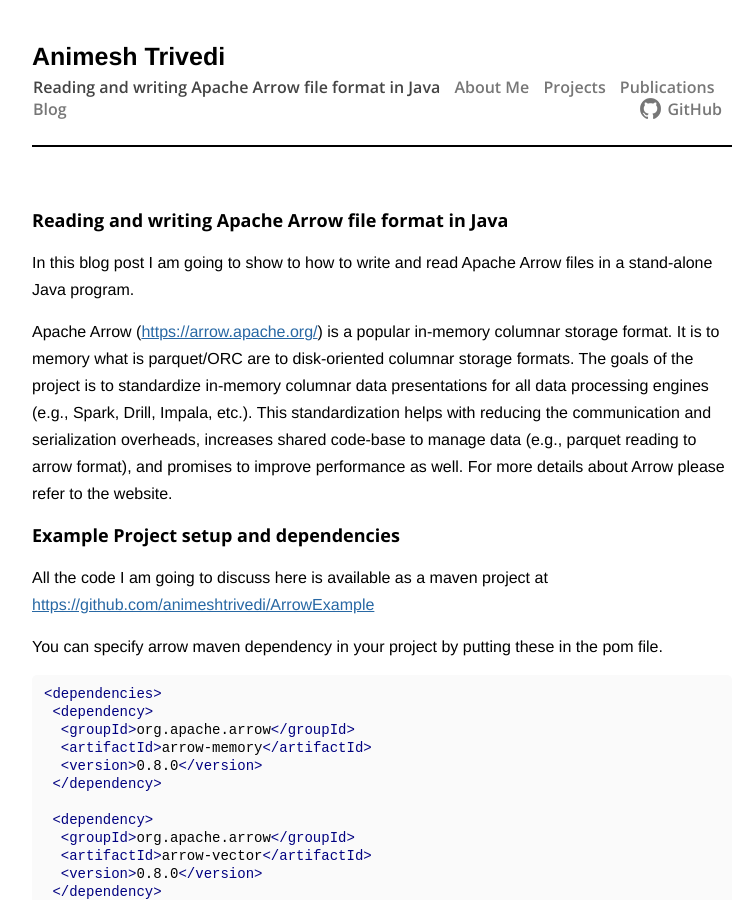
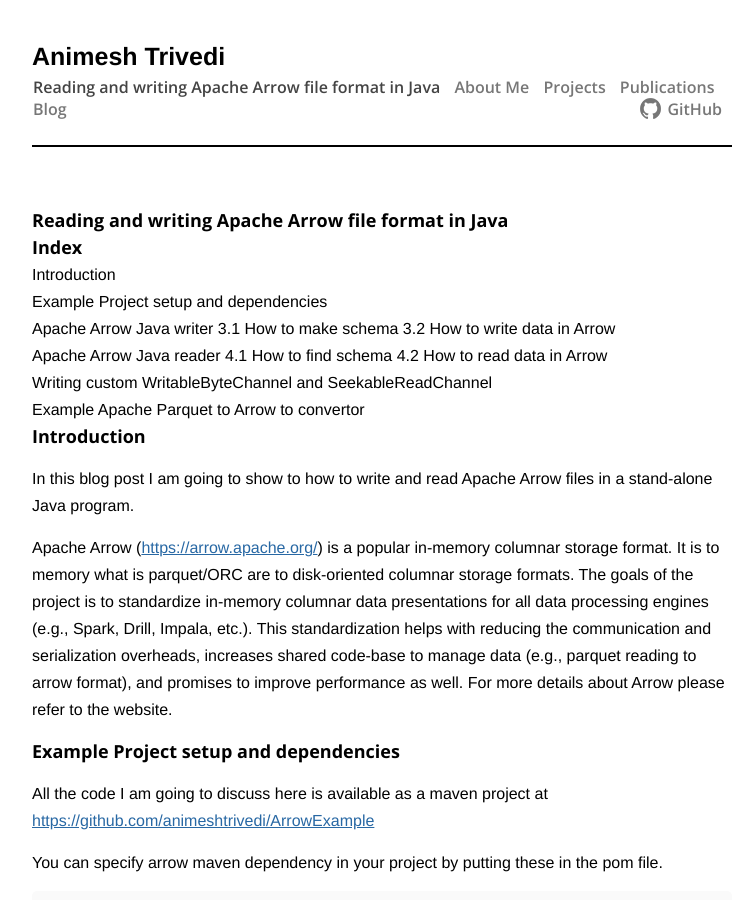
Before and after one commit to animeshtrivedi/animeshtrivedi.github.io, a Jekyll site: the page built from blog/2017-12-26-arrow.md, in a window 1280 px wide and 900 px high. Shown: the whole window, without its empty margins (258-1013 px from the left). Built offline with Jekyll 4.4.1, drawn with Linux system fonts in a browser that asks for light colours; our own code applies the rules of GitHub Pages for plain Markdown files; some of the changed text lies outside the part shown.

Commit message:
Update 2017-12-26-arrow.md

````diff
--- a/blog/2017-12-26-arrow.md
+++ b/blog/2017-12-26-arrow.md
@@ -1,4 +1,17 @@
 ## Reading and writing Apache Arrow file format in Java
+## Index
+1. Introduction
+2. Example Project setup and dependencies
+3. Apache Arrow Java writer
+  3.1 How to make schema
+  3.2 How to write data in Arrow
+4. Apache Arrow Java reader
+  4.1 How to find schema
+  4.2 How to read data in Arrow
+5. Writing custom WritableByteChannel and SeekableReadChannel
+6. Example Apache Parquet to Arrow to convertor
+
+## Introduction
 In this blog post I am going to show to how to write and
 read Apache Arrow files in a stand-alone Java program.
 
@@ -203,7 +216,7 @@
 ```
 to read the `VectorSchemaRoot` object which contains the schema of the data.
 
-### How to read data
+### How to read data in Arrow
 As we mentioned before, data is written out in batches. So we first read batch metadata (as `ArrowBlock`) by :
 ```java
 List<ArrowBlock> arrowBlocks = arrowFileReader.getRecordBlocks();
````
